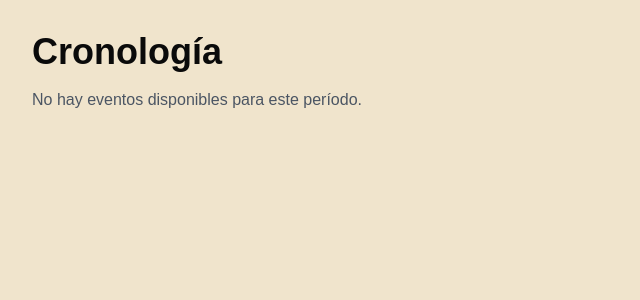
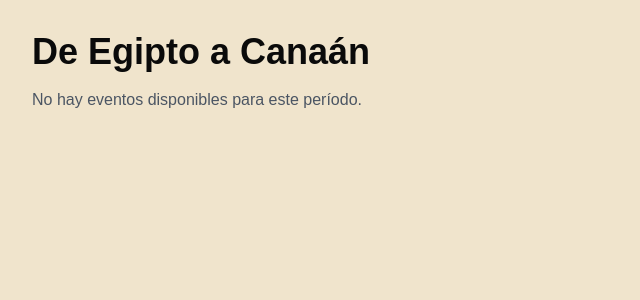
Before and after one commit to JohanTAP/remanente-app, a Next.js app: page /Periodo/De_Egipto_a_Canaan in a window 1280 px wide. Shown: the top 300 px of the page, without its empty margins (0-640 px from the left). Built offline with nearby package versions, Linux system fonts and the light colour scheme.

Commit message:
refactor: renombrar variable 'nombre' a 'nombrePeriodo' y actualizar título en la página de detalles del período

```diff
--- a/app/Periodo/[nombre]/page.tsx
+++ b/app/Periodo/[nombre]/page.tsx
@@ -23,9 +23,9 @@ export async function generateStaticParams ()
 
 export default function PeriodoPage ( { params }: { params: { nombre: string } } )
 {
-    const { nombre } = params;
+    const nombrePeriodo = params.nombre;
 
-    const periodo: Periodo | undefined = periodosData.Periodos[ nombre as keyof typeof periodosData.Periodos ];
+    const periodo: Periodo | undefined = periodosData.Periodos[ nombrePeriodo as keyof typeof periodosData.Periodos ];
 
     if ( !periodo )
     {
@@ -34,7 +34,7 @@ export default function PeriodoPage ( { params }: { params: { nombre: string } }
 
     return (
         <div className="p-8">
-            <h1 className="text-4xl font-bold">Cronología</h1>
+            <h1 className="text-4xl font-bold">{ periodo.nombre }</h1>
 
             { }
             { periodo.Eventos && periodo.Eventos.length > 0 ? (
@@ -42,7 +42,7 @@ export default function PeriodoPage ( { params }: { params: { nombre: string } }
                     { periodo.Eventos.map( ( evento, index ) => (
                         <Card
                             key={ index }
-                            className="shadow-md transition-transform duration-300 ease-[cubic-bezier(0,0,0.5,1)] hover:scale-105 hover:shadow-lg"
+                            className="shadow-md transition-transform duration-300 ease-&lsqb;cubic-bezier(0,0,0.5,1)&rsqb hover:scale-105 hover:shadow-lg"
                         >
                             <CardHeader>
                                 <CardTitle>{ evento.nombre }</CardTitle>
```
